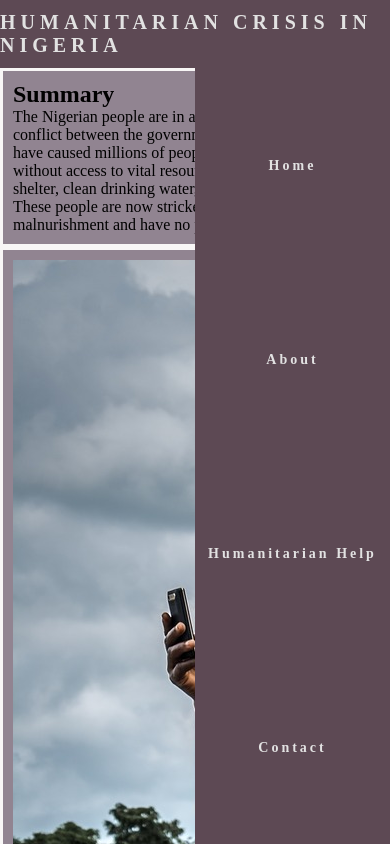
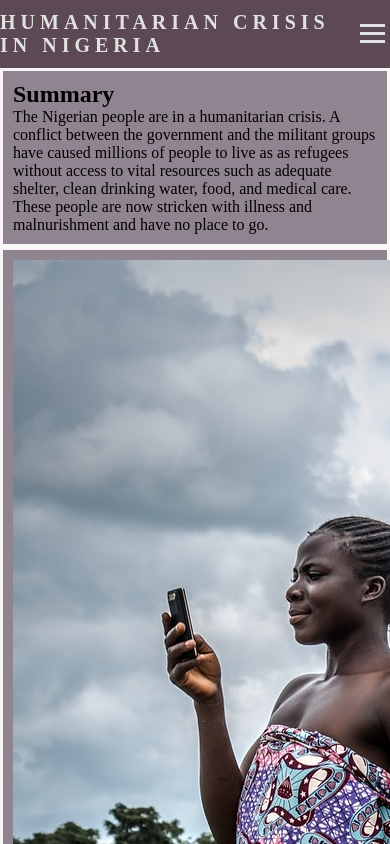
Before and after one commit to llcain/angular-share-humanity, an Angular app: page / in a window 390 px wide. Shown: the top 844 px of the page. Built offline with nearby package versions, Linux system fonts and the light colour scheme; a web font is replaced by a local one.

Commit message:
added navSlide to header

```diff
--- a/src/app/components/header/header.component.css
+++ b/src/app/components/header/header.component.css
@@ -43,12 +43,13 @@ nav {
 
 .hamburger {
   display: none;
+  cursor: pointer;
 }
 
 .hamburger div {
   width: 25px;
   height: 3px;
-  background-color: rgb(211, 30, 30);
+  background-color: rgb(226, 226, 226);
   margin: 5px;
 }
 
@@ -59,6 +60,9 @@ nav {
 }
 
 @media screen and (max-width: 768px) {
+  body {
+    overflow-x: hidden;
+  }
   .nav-links {
     position: absolute;
     right: 0px;
@@ -69,5 +73,17 @@ nav {
     flex-direction: column;
     align-items: center;
     width: 50%;
+    transform: translateX(100%);
+    transition: transform 0.5s ease-in;
+  }
+  .nav-links li {
+    opacity: 0;
+  }
+  .hamburger {
+    display: block;
   }
 }
+
+.nav-active {
+  transform: translateX(0%);
+}
--- a/src/app/components/header/header.component.html
+++ b/src/app/components/header/header.component.html
@@ -16,7 +16,7 @@
       <a href="#">Contact</a>
     </li>
   </ul>
-  <div class="hamburger">
+  <div (change)="(navSlide)" class="hamburger">
     <div class="line1"></div>
     <div class="line2"></div>
     <div class="line3"></div>
--- a/src/app/components/header/header.component.ts
+++ b/src/app/components/header/header.component.ts
@@ -12,6 +12,16 @@ export class HeaderComponent implements OnInit {
   ngOnInit(): void {
   }
 
+  navSlide = () => {
+    const hamburger = document.querySelector('.hamburger');
+    const nav = document.querySelector('.nav-links');
+
+    hamburger.addEventListener('click', () => {
+      nav.classList.toggle('nav-active');
+    });
+  }
+  // navSlide();
+
 
 
 }
```
